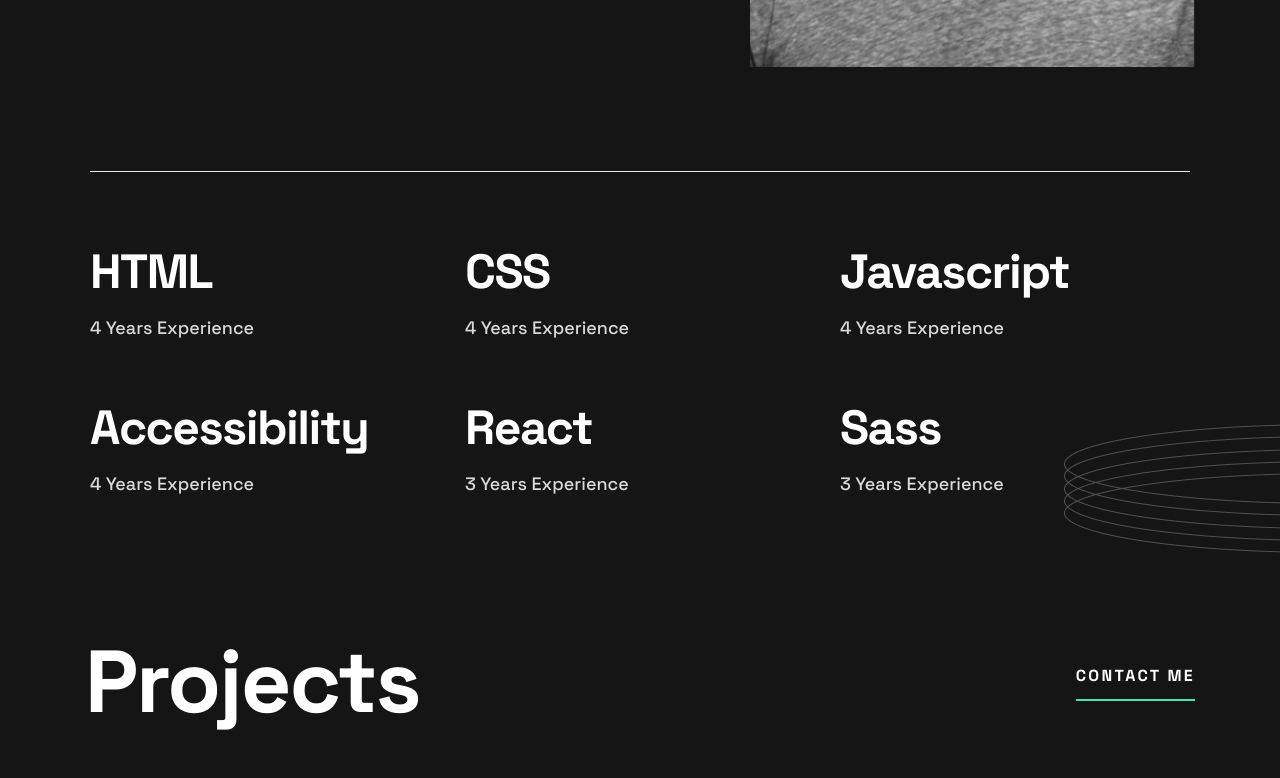
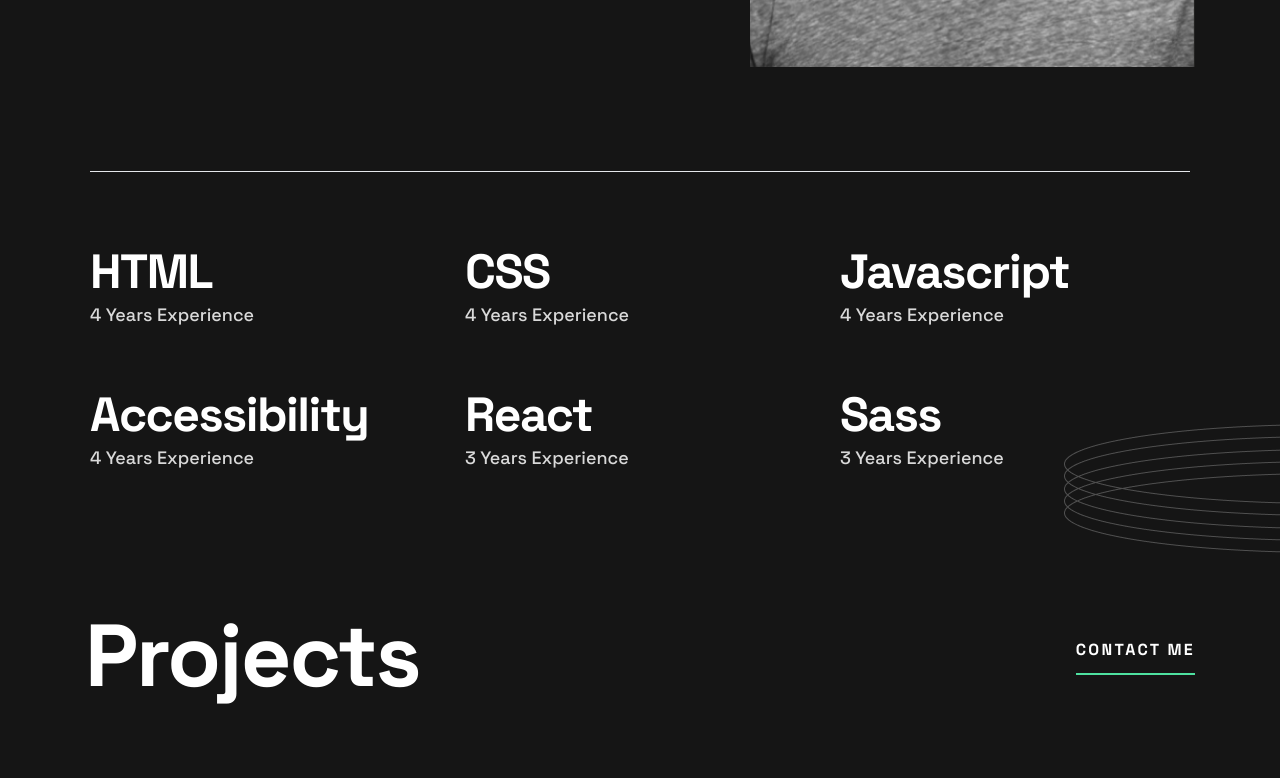
Before and after one commit to 0x41-li/single-page-developer-portfolio, a React (Vite) app: page / in a window 1280 px wide. Shown: the part 653-1431 px from the top of the page. Built offline with nearby package versions, Linux system fonts and the light colour scheme.

Commit message:
Refactoring by modifying & using the new Typography component

```diff
--- a/src/components/Typography.tsx
+++ b/src/components/Typography.tsx
@@ -13,15 +13,21 @@
   children,
 }) => {
   let className;
+
   switch (tagName.toLowerCase()) {
     case "h1":
       className =
-        "text-center text-[40px] font-bold leading-none -tracking-[1.14px] md:text-left md:text-7xl md:-tracking-[2px] xl:whitespace-nowrap xl:text-[88px] xl:-tracking-[2.5px]";
+        "text-center text-[40px] font-bold leading-none -tracking-[1.14px] md:text-left md:text-7xl md:-tracking-[2px] xl:text-[88px] xl:-tracking-[2.5px]";
+      break;
+
+    case "h2":
+      className =
+        "text-[32px] font-bold leading-10 -tracking-[1px] md:text-5xl md:leading-[56px] md:-tracking-[1.5px]";
       break;
 
     case "p":
       className =
-        "text-base mt-6 text-center font-medium leading-[26px] text-soft-gray md:mt-[66px] md:text-left md:text-lg xl:mt-[43px] xl:max-w-[445px]";
+        "text-base text-center font-medium leading-[26px] text-soft-gray md:text-left md:text-lg";
       break;
 
     default:
--- a/src/sections/Hero.tsx
+++ b/src/sections/Hero.tsx
@@ -70,7 +70,7 @@
               </div>
 
               {/* Paragraph */}
-              <Typography>
+              <Typography customClasses="mt-6 md:mt-[66px] xl:mt-[43px] max-w-[445px]">
                 Based in the UK, I’m a front-end developer passionate about
                 building accessible web apps that users love.
               </Typography>
--- a/src/sections/Skills.tsx
+++ b/src/sections/Skills.tsx
@@ -2,6 +2,7 @@
 
 // Graphics
 import linesDonut_PNG from "../assets/graphics/lines-donut.png";
+import Typography from "../components/Typography";
 
 // skills array
 // [skill, yearsOfExperience]
@@ -36,13 +37,11 @@
               key={skill}
               className="text-center md:shrink-0 md:grow-0 md:basis-[345px] md:text-left "
             >
-              <h3 className="text-[32px] font-bold leading-10 -tracking-[1px] md:text-5xl md:leading-[56px] md:-tracking-[1.5px]">
-                {skill}
-              </h3>
+              <Typography tagName="h2">{skill}</Typography>
 
-              <p className="mt-px font-medium leading-[26px] text-soft-gray md:mt-[14px] md:text-lg">
+              <Typography customClasses="mt-px">
                 {yearsOfExperience} Years Experience
-              </p>
+              </Typography>
             </div>
           ))}
         </div>
```
